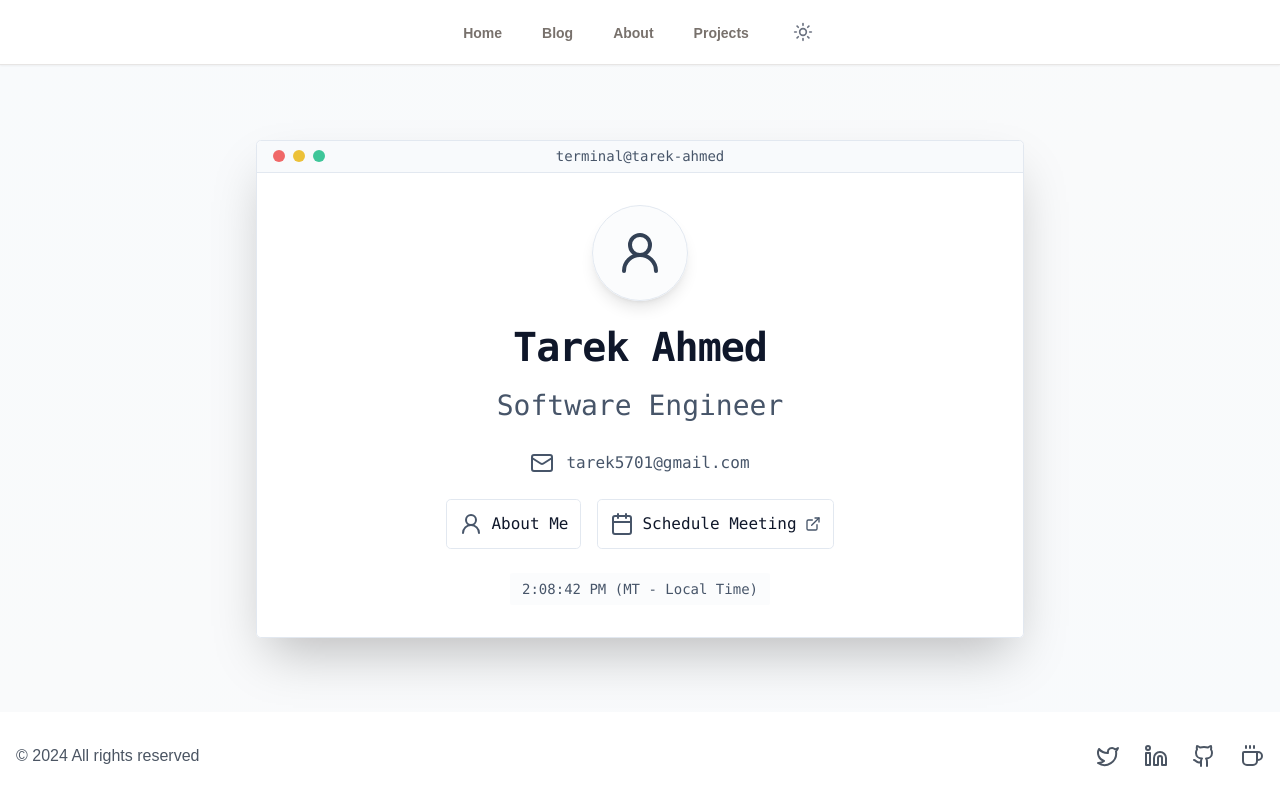
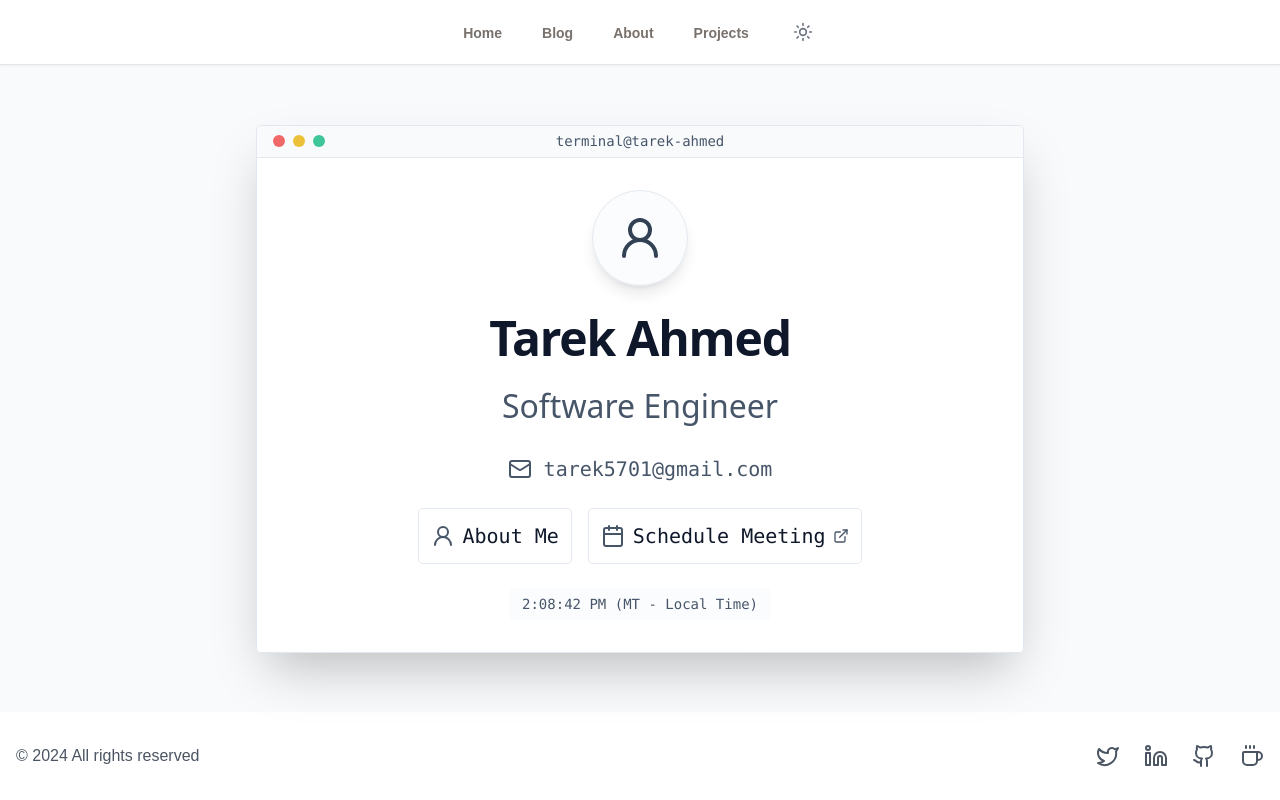
Before and after one commit to prime7/prime7.github.io, a Next.js app: page / in a window 1280 px wide. Built offline with nearby package versions, Linux system fonts and the light colour scheme.

Commit message:
basic font change

```diff
--- a/src/app/layout.tsx
+++ b/src/app/layout.tsx
@@ -3,7 +3,9 @@ import "./globals.css";
 import { Providers } from "./providers";
 import Navbar from "@/components/navbar";
 import Footer from "@/components/footer";
+import { Inter } from 'next/font/google'
 
+const inter = Inter({ subsets: ['latin'] })
 
 export const metadata: Metadata = {
   title: "Create Next App",
@@ -16,7 +18,7 @@ export default function RootLayout({
   children: React.ReactNode;
 }>) {
   return (
-    <html lang="en" suppressHydrationWarning>
+    <html lang="en" suppressHydrationWarning className={inter.className}>
       <body className="flex flex-col min-h-screen">
         <Providers>
           <Navbar />
--- a/src/app/page.tsx
+++ b/src/app/page.tsx
@@ -27,14 +27,14 @@ export default function Home() {
           <div className="w-24 h-24 mb-4 border border-slate-200 dark:border-slate-700 rounded-full flex items-center justify-center bg-slate-100/30 dark:bg-slate-800/30 shadow-lg mx-auto hover:border-slate-300 dark:hover:border-slate-500 transition-all duration-300">
             <UserRound size={48} className="text-slate-700 dark:text-slate-300" />
           </div>
-          <h1 className="text-3xl font-bold text-slate-900 dark:text-slate-100 tracking-tight mb-2">Tarek Ahmed</h1>
-          <h2 className="text-xl text-slate-600 dark:text-slate-400 mb-6 font-medium">Software Engineer</h2>
+          <h1 className="text-4xl font-bold text-slate-900 dark:text-slate-100 tracking-tight mb-2 font-sans">Tarek Ahmed</h1>
+          <h2 className="text-2xl text-slate-600 dark:text-slate-400 mb-6 font-medium font-sans">Software Engineer</h2>
 
           <div className="flex items-center space-x-3 mb-6 justify-center group cursor-pointer">
             <Mail className="text-slate-600 dark:text-slate-400 group-hover:text-slate-800 dark:group-hover:text-slate-200 transition-colors" />
             <a
               href="mailto:tarek5701@gmail.com"
-              className="text-slate-600 dark:text-slate-400 group-hover:text-slate-800 dark:group-hover:text-slate-200 font-medium transition-colors"
+              className="text-base text-slate-600 dark:text-slate-400 group-hover:text-slate-800 dark:group-hover:text-slate-200 font-medium transition-colors"
             >
               tarek5701@gmail.com
             </a>
@@ -46,7 +46,7 @@ export default function Home() {
               className="flex items-center space-x-2 border border-slate-200 dark:border-slate-700 hover:border-slate-300 dark:hover:border-slate-500 hover:bg-slate-100/50 dark:hover:bg-slate-800/50 p-3 rounded-lg transition-all duration-300 hover:shadow-lg group"
             >
               <UserRound className="text-slate-600 dark:text-slate-400 group-hover:text-slate-800 dark:group-hover:text-slate-200" />
-              <span className="font-medium group-hover:text-slate-800 dark:group-hover:text-slate-200">About Me</span>
+              <span className="text-base font-medium group-hover:text-slate-800 dark:group-hover:text-slate-200">About Me</span>
             </Link>
 
             <Link
@@ -56,12 +56,12 @@ export default function Home() {
               className="flex items-center space-x-2 border border-slate-200 dark:border-slate-700 hover:border-slate-300 dark:hover:border-slate-500 hover:bg-slate-100/50 dark:hover:bg-slate-800/50 p-3 rounded-lg transition-all duration-300 hover:shadow-lg group"
             >
               <Calendar className="text-slate-600 dark:text-slate-400 group-hover:text-slate-800 dark:group-hover:text-slate-200" />
-              <span className="font-medium group-hover:text-slate-800 dark:group-hover:text-slate-200">Schedule Meeting</span>
+              <span className="text-base font-medium group-hover:text-slate-800 dark:group-hover:text-slate-200">Schedule Meeting</span>
               <ExternalLink size={16} className="text-slate-600 dark:text-slate-400 group-hover:text-slate-800 dark:group-hover:text-slate-200" />
             </Link>
           </div>
 
-          <div className="text-slate-600 dark:text-slate-400 text-sm font-medium bg-slate-100/30 dark:bg-slate-800/30 px-3 py-1.5 rounded-md inline-block hover:bg-slate-100/50 dark:hover:bg-slate-800/50 transition-all duration-300">
+          <div className="text-sm text-slate-600 dark:text-slate-400 font-medium bg-slate-100/30 dark:bg-slate-800/30 px-3 py-1.5 rounded-md inline-block hover:bg-slate-100/50 dark:hover:bg-slate-800/50 transition-all duration-300">
             {time} (MT - Local Time)
           </div>
         </div>
```
